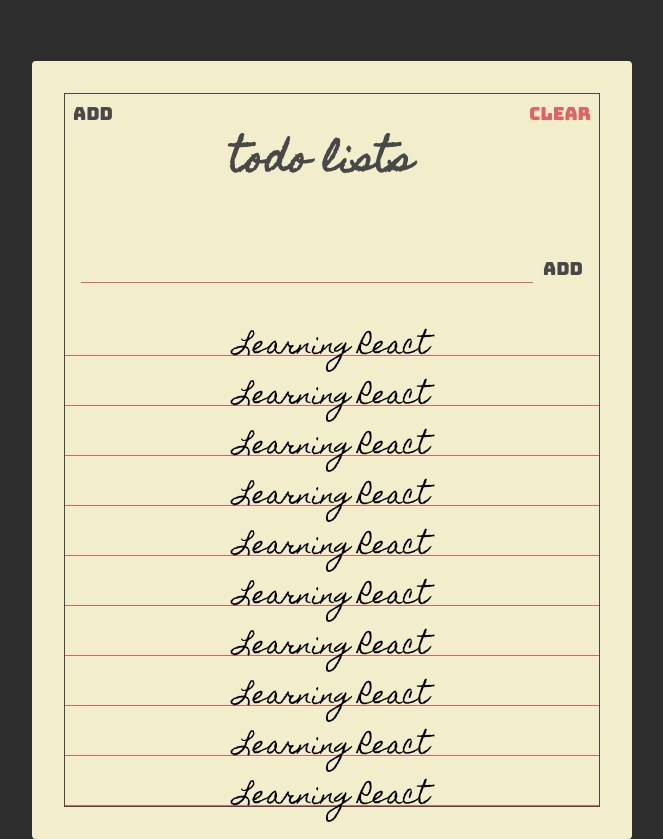
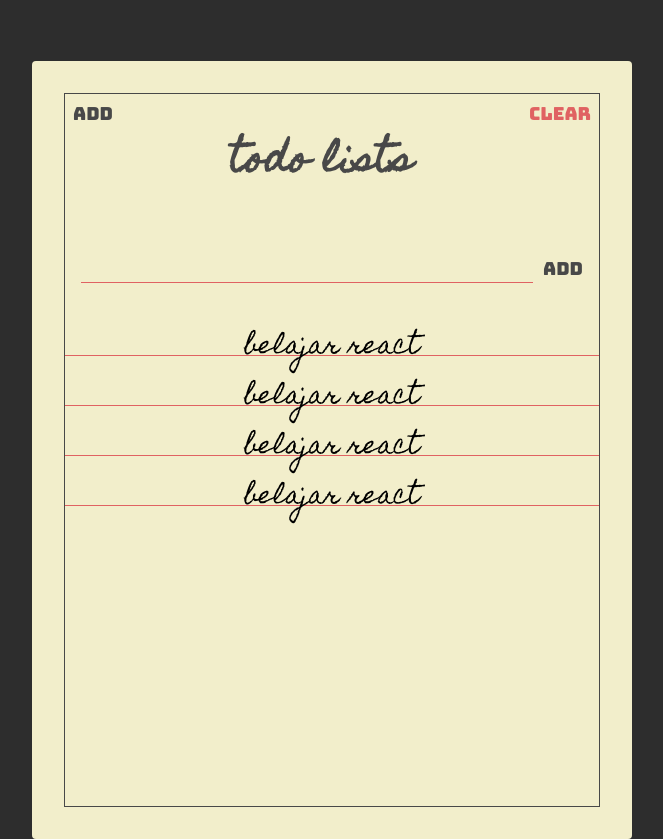
Before and after one commit to avivmachrus/react-todolist, a React (Create React App) app: page / in a window 1280 px wide. Shown: the whole page, without its empty margins (308-971 px from the left). Built offline with nearby package versions, Linux system fonts and the light colour scheme.

Commit message:
create TodoList pages and Todo component

```diff
--- a/src/App.css
+++ b/src/App.css
@@ -39,7 +39,7 @@
 .container {
   margin-top: 100px;
   width: 600px;
-  min-height: 660;
+  min-height: 660px;
   background-color: #f2eecb;
   border-radius: 4px;
   padding: 32px;
@@ -47,7 +47,7 @@
 
 .frame {
   border: 1px solid var(--main-black-color);
-  height: 100%;
+  min-height: 660px;
   display: flex;
   flex-direction: column;
   justify-content: space-between;
@@ -123,13 +123,14 @@
 .todos {
   display: flex;
   flex-direction: column;
+  min-height: 500px;
 }
 
 .todo {
   position: relative;
   flex: 1 0 auto;
   text-align: center;
-  min-height: 34px;
+  max-height: 34px;
   margin: 16px 0 0;
   font-family: "Homemade Apple", sans-serif;
   font-size: 2.4rem;
@@ -137,6 +138,8 @@
 }
 
 .todo-text {
+  width: 100%;
+  height: 50px;
   position: absolute;
   left: 50%;
   transform: translate(-50%);
--- a/src/App.js
+++ b/src/App.js
@@ -1,18 +1,10 @@
 import React from "react";
 import "./App.css";
-import Paper from "./components/Paper";
-import Header from "./components/Header";
-import TodoForm from "./components/TodoForm";
-import Todos from "./components/Todos";
+
+import TodoList from "./pages/TodoList.jsx";
 
 function App() {
-  return (
-    <Paper>
-      <Header />
-      <TodoForm />
-      <Todos />
-    </Paper>
-  );
+  return <TodoList />;
 }
 
 export default App;
--- /dev/null
+++ b/src/components/Todo.jsx
@@ -0,0 +1,17 @@
+import React from "react";
+import PropTypes from "prop-types";
+
+const Todo = (props) => {
+  return (
+    <div className="todo">
+      <span className="todo-text">{props.text}</span>
+    </div>
+  );
+};
+
+Todo.propTypes = {
+  // must contain string type
+  text: PropTypes.string.isRequired,
+};
+
+export default Todo;
--- a/src/components/Todos.jsx
+++ b/src/components/Todos.jsx
@@ -1,38 +1,18 @@
 import React from "react";
+import Todo from "./Todo";
 
 const Todos = () => {
+  const todos = [
+    { text: "belajar react" },
+    { text: "belajar react" },
+    { text: "belajar react" },
+    { text: "belajar react" },
+  ];
   return (
     <section className="todos">
-      <div className="todo">
-        <span className="todo-text">Learning React</span>
-      </div>
-      <div className="todo">
-        <span className="todo-text">Learning React</span>
-      </div>
-      <div className="todo">
-        <span className="todo-text">Learning React</span>
-      </div>
-      <div className="todo">
-        <span className="todo-text">Learning React</span>
-      </div>
-      <div className="todo">
-        <span className="todo-text">Learning React</span>
-      </div>
-      <div className="todo">
-        <span className="todo-text">Learning React</span>
-      </div>
-      <div className="todo">
-        <span className="todo-text">Learning React</span>
-      </div>
-      <div className="todo">
-        <span className="todo-text">Learning React</span>
-      </div>
-      <div className="todo">
-        <span className="todo-text">Learning React</span>
-      </div>
-      <div className="todo">
-        <span className="todo-text">Learning React</span>
-      </div>
+      {todos.map((todo) => {
+        return <Todo text={todo.text} />;
+      })}
     </section>
   );
 };
--- /dev/null
+++ b/src/pages/TodoList.jsx
@@ -0,0 +1,18 @@
+import React from "react";
+
+import Paper from "../components/Paper";
+import Header from "../components/Header";
+import TodoForm from "../components/TodoForm";
+import Todos from "../components/Todos";
+
+const TodoList = () => {
+  return (
+    <Paper>
+      <Header />
+      <TodoForm />
+      <Todos />
+    </Paper>
+  );
+};
+
+export default TodoList;
```
